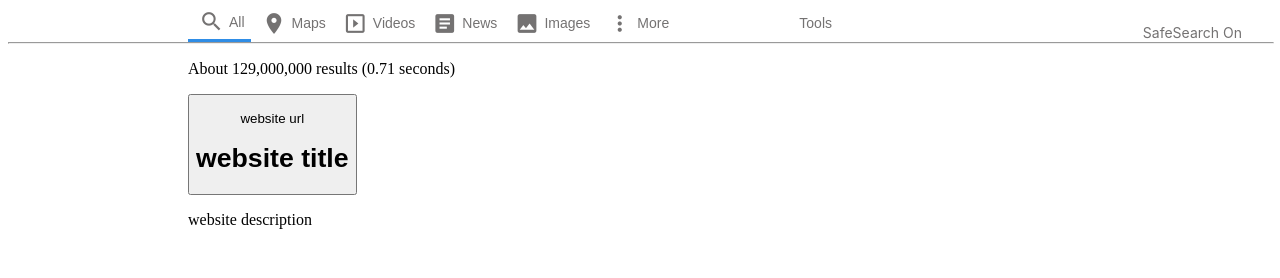
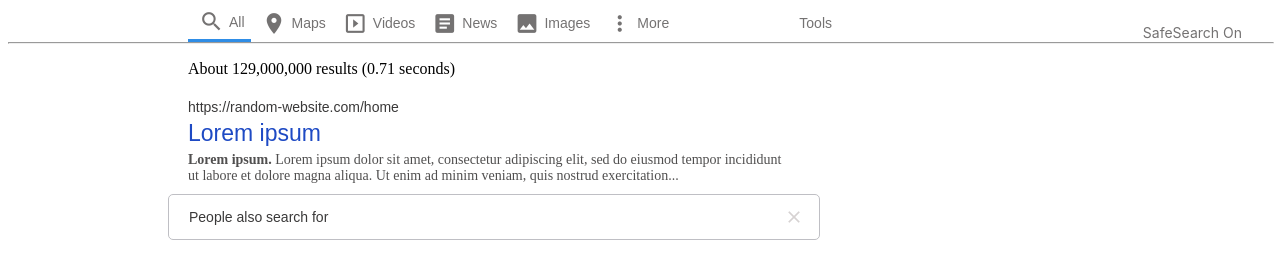
Before and after one commit to varinmammoth/google-homepage, a plain HTML site: page search.html in a window 1280 px wide. Shown: the part 138-416 px from the top of the page. Drawn offline with Linux system fonts and the light colour scheme.

Commit message:
Finished search result. Started 'people also search for'

```diff
--- a/search-style.css
+++ b/search-style.css
@@ -136,4 +136,62 @@
 
 .search-result {
     margin-left: 180px;
+    width: 600px;
+    margin-top: 5px;
+    margin-bottom: 5px;
 }
+
+.search-result a {
+    display: block;
+    width: fit-content;
+    font-family: Arial,  sans-serif;
+    text-decoration: none;
+}
+
+.search-result h1 {
+    font-size: 23px;
+    margin: 0px 0px 0px 0px;
+    font-weight: 200;
+    color: rgb(30, 74, 196);
+}
+
+.search-result a h1:hover {
+    text-decoration: underline;
+}
+
+.search-result p {
+    font-size: 14px;
+    color: rgb(58, 57, 57);
+    margin: 0px 0px 0px 0px;
+    padding: 5px 0px 5px 0px;
+}
+
+.also-search {
+    border: solid;
+    border-width: 0.5px;
+    border-radius: 5px;
+    border-color: rgb(191, 191, 196);
+    width: 620px;
+    margin-left: 160px;
+    padding-left: 20px;
+    padding-right: 10px;
+}
+
+.also-search p {
+    font-size: 14px;
+    color: rgb(58, 57, 57);
+    font-family: Arial, Helvetica, sans-serif;
+}
+
+.also-search-icon {
+    font-size: 20px !important;
+    color: rgb(214, 210, 210);
+    cursor: pointer;
+    padding-right: 5px;
+}
+
+.also-search-icon:hover {
+    font-size: 20px !important;
+    color: rgb(163, 162, 162);
+    cursor: pointer;
+}
--- a/search.html
+++ b/search.html
@@ -74,11 +74,17 @@
             <p style="margin-left: 180px;">About 129,000,000 results (0.71 seconds) </p>
             <div>
                 <div class="search-result">
-                    <button>
-                        <p>website url</p>
-                        <h1>website title</h1>
-                    </button>
-                    <p>website description</p>
+                    <a href="">
+                        <p>https://random-website.com/home</p>
+                        <h1>Lorem ipsum</h1>
+                    </a>
+                    <p style="color:rgb(80, 79, 79) !important;"><b>Lorem ipsum. </b>Lorem ipsum dolor sit amet, consectetur adipiscing elit, sed do eiusmod tempor incididunt ut labore et dolore magna aliqua. Ut enim ad minim veniam, quis nostrud exercitation... </p>
+                </div>
+            </div>
+            <div class="also-search">
+                <div style="display: flex; justify-content: space-between; align-items: center;">
+                    <p>People also search for</p>
+                    <i class="material-icons icons also-search-icon">close</i>
                 </div>
             </div>
         </div>
```
